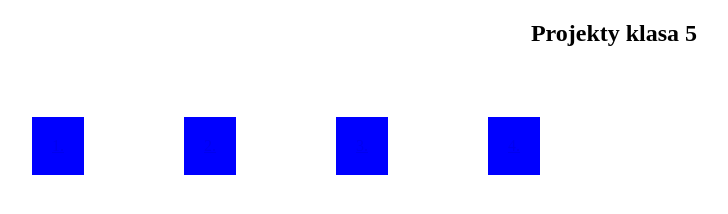
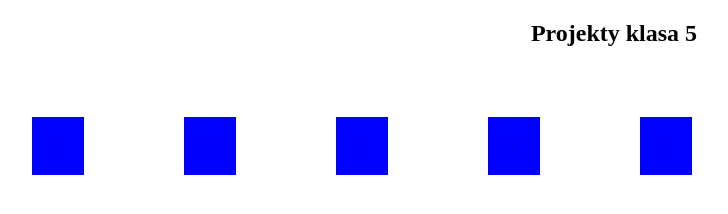
Before and after one commit to Unecomic/Projekty-klasa-5, a plain HTML site: page index.html in a window 1280 px wide. Shown: the whole page, without its empty margins (26-754 px from the left). Drawn offline with Linux system fonts and the light colour scheme.

Commit message:
Update index.html

```diff
--- a/index.html
+++ b/index.html
@@ -47,6 +47,10 @@ h2{
 
     <div>
 <a href="https://unecomic.github.io/Projekt-04---padding-margin/">4.</a>
+    </div>
+ <div>
+<a href="https://unecomic.github.io/Projekt-05-smrtczne-/">3.</a>
+    </div>
 
 
     </section>
```
